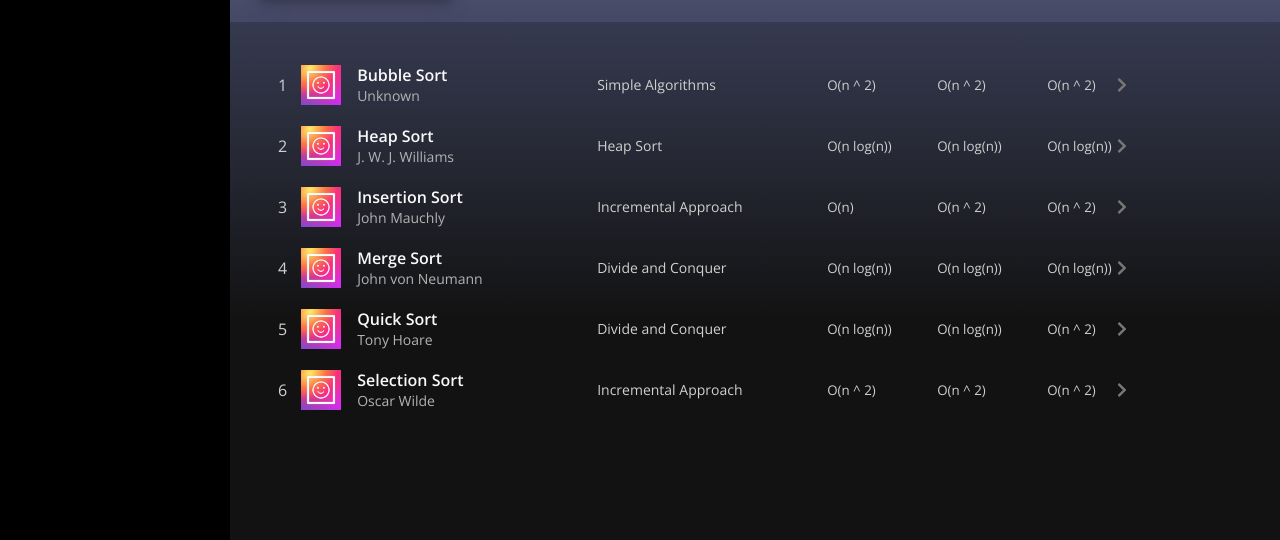
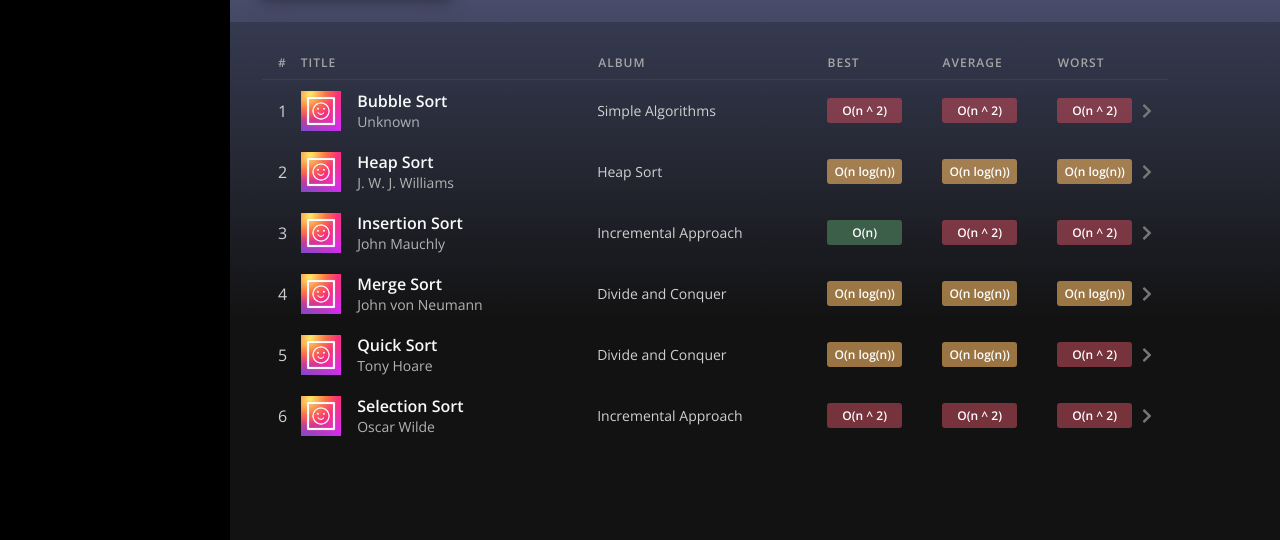
Before and after one commit to kai-wei-mo/muse-sort, a React app: page / in a window 1280 px wide. Shown: the part 260-800 px from the top of the page. Built offline with nearby package versions, Linux system fonts and the light colour scheme.

Commit message:
Minor front-end updates.
- Add playlist header.
- Add dynamic time complexity backgrounds.
- Update button and pseudocode display.

```diff
--- a/src/components/Accordion.css
+++ b/src/components/Accordion.css
@@ -53,7 +53,7 @@
 
 .accordion__content {
 	background-color: rgba(255, 255, 255, 0.1);
-	/*overflow: auto;*/
+	overflow: auto;
 	transition: max-height 0.6s ease;
 
 	box-sizing: content-box;
@@ -113,11 +113,21 @@
 }
 
 .case {
-	text-align: left;
+	text-align: center;
 	margin-right: 40px;
-	width: 70px;
+	width: 75px;
+
+	padding: 4px 4px;
+	border-radius: 3px;
+	color: white;
+	font-weight: 600;
+	font-size: 12px;
 }
 
 .worst {
 	margin-right: 0;
 }
+
+.chevron {
+	margin-left: 10px;
+}
--- a/src/components/Accordion.js
+++ b/src/components/Accordion.js
@@ -1,9 +1,10 @@
 import React, { useState, useRef } from 'react';
-import Chevron from './Chevron';
-
 import './Accordion.css';
 
+import { TIME_COLORS } from './ColorConstants.js';
+
 import Visualizer from './Visualizer.js';
+import Chevron from './Chevron';
 
 function Accordion(props) {
 	const [setActive, setActiveState] = useState('');
@@ -42,11 +43,26 @@ function Accordion(props) {
 					</a>
 				</div>
 				<span className='album-name'>{props.album}</span>
-				<span className='best case'>{props.best}</span>
-				<span className='average case'>{props.average}</span>
-				<span className='worst case'>{props.worst}</span>
+				<span
+					className='best case'
+					style={{ backgroundColor: TIME_COLORS[props.best] }}
+				>
+					{props.best}
+				</span>
+				<span
+					className='average case'
+					style={{ backgroundColor: TIME_COLORS[props.average] }}
+				>
+					{props.average}
+				</span>
+				<span
+					className='worst case'
+					style={{ backgroundColor: TIME_COLORS[props.worst] }}
+				>
+					{props.worst}
+				</span>
 
-				<Chevron className={`${setRotate}`} width={10} fill={'#777'} />
+				<Chevron className={`${setRotate} chevron`} width={10} fill={'#777'} />
 			</button>
 			<div
 				ref={content}
--- /dev/null
+++ b/src/components/ColorConstants.js
@@ -0,0 +1,8 @@
+export const TIME_COLORS = {
+	'O(n)': 'rgba(82, 139, 97, 0.6)',
+	'O(n log(n))': 'rgba(245, 183, 100, 0.6)',
+	'O(n ^ 2)': 'rgba(185, 74, 89, 0.6)',
+};
+
+// https://coolors.co/7b82b4-efc7c2-ffe5d4-bfd3c1-68a691-2a2a2a-121212
+export const BAR_COLORS = ['#a2d2ff', '#ff00a5', '#7B82B4'];
--- /dev/null
+++ b/src/components/Header.css
@@ -0,0 +1,31 @@
+@import url('https://fonts.googleapis.com/css?family=Open+Sans:400,600&display=swap');
+.header {
+	padding: 0 16px;
+	font-family: 'Open Sans', sans-serif;
+	color: #a5a5a5;
+	letter-spacing: 1px;
+	font-size: 12px;
+	font-weight: 600;
+	padding-bottom: 8px;
+	border-bottom: 1.5px solid rgb(63, 63, 63);
+}
+
+.header span:nth-child(1) {
+	margin-right: 14px;
+}
+
+.header span:nth-child(2) {
+	margin-right: 262px;
+}
+
+.header span:nth-child(3) {
+	margin-right: 182px;
+}
+
+.header span:nth-child(4) {
+	margin-right: 83px;
+}
+
+.header span:nth-child(5) {
+	margin-right: 55px;
+}
--- /dev/null
+++ b/src/components/Header.js
@@ -0,0 +1,17 @@
+import React from 'react';
+import './Header.css';
+
+let Header = () => {
+	return (
+		<div className='header'>
+			<span>#</span>
+			<span>TITLE</span>
+			<span>ALBUM</span>
+			<span>BEST</span>
+			<span>AVERAGE</span>
+			<span>WORST</span>
+		</div>
+	);
+};
+
+export default Header;
--- a/src/components/Playlist.css
+++ b/src/components/Playlist.css
@@ -15,4 +15,6 @@
 	left: 0;
 
 	padding: 2em;
+
+	/*width: 100%;*/
 }
--- a/src/components/Playlist.js
+++ b/src/components/Playlist.js
@@ -3,6 +3,8 @@ import './Playlist.css';
 
 import Accordion from './Accordion.js';
 import './Accordion.css';
+
+import Header from './Header.js';
 
 import algoDescriptions from '../algorithms/AlgoDescriptions.js';
 
@@ -19,6 +21,7 @@ class Playlist extends React.Component {
 			<div className='playlist-wrapper'>
 				<div className='bg-grad'></div>
 				<div className='playlist'>
+					<Header />
 					{algoDescriptions.map((d) => {
 						return (
 							<Accordion
--- a/src/components/Visualizer.css
+++ b/src/components/Visualizer.css
@@ -1,14 +1,19 @@
 .visualizer {
 	position: relative;
 	width: 360px;
-	height: 300px; /* max possible bar height */
+	height: 300px; /* max possible bar height is 300*/
 	display: inline-block;
-
+	margin-top: 20px;
+	margin-bottom: 20px;
 	overflow: hidden;
 }
 
 .right {
 	float: right;
+	position: relative;
+	height: calc(300px - 20px - 20px);
+
+	margin-top: 40px;
 }
 
 .code {
@@ -18,6 +23,8 @@
 	display: inline-block;
 
 	background: rgba(156, 160, 202, 0.3);
+
+	border-radius: 3px;
 }
 
 .code pre {
@@ -28,23 +35,27 @@
 }
 
 .button-group {
-	position: relative;
-	float: bottom;
+	position: absolute;
+	bottom: 0;
 }
 
 .button-group button {
-	background-color: #118ab2;
+	background: #7c83b6;
 	color: #f2f3ec;
 	padding: 10px 24px;
+	min-width: 180px;
+	display: inline-block;
+
 	cursor: pointer;
-	width: 100%;
-	display: block;
+	-webkit-appearance: none;
+	-webkit-font-smoothing: antialiased;
+	border: none;
 }
 
-.button-group button:not(:last-child) {
-	border-bottom: none; /* Prevent double borders */
+.button-group button:first-child {
+	margin-right: 30px;
 }
 
 .button-group button:hover {
-	background-color: #073b4c;
+	opacity: 0.85;
 }
--- a/src/components/Visualizer.js
+++ b/src/components/Visualizer.js
@@ -5,14 +5,16 @@ import * as Tone from 'tone';
 
 import { getBubbleSortAnimations } from '../algorithms/BubbleSort.js';
 import { getHeapSortAnimations } from '../algorithms/HeapSort.js';
+import { getInsertionSortAnimations } from '../algorithms/InsertionSort.js';
 import { getMergeSortAnimations } from '../algorithms/MergeSort.js';
 import { getQuickSortAnimations } from '../algorithms/QuickSort.js';
+import { getSelectionSortAnimations } from '../algorithms/SelectionSort.js';
 
 import musicMap from '../music/ChromaticMap.js';
+import { BAR_COLORS } from './ColorConstants';
 
 const NUM_OF_BARS = 180;
 const WIDTH = 1;
-// const SPEED = 4;
 let SPEED = 10;
 // total width of container is
 // (WIDTH + 1) * NUMOFBARS - 1
@@ -21,7 +23,6 @@ let SPEED = 10;
 const MIN_BAR_HEIGHT = 1;
 const MAX_BAR_HEIGHT = 24; // two octaves = 25 tones
 const PIXEL_CONVERSION_FACTOR = 12.5;
-const COLORS = ['#a2d2ff', 'red']; // https://coolors.co/7b82b4-efc7c2-ffe5d4-bfd3c1-68a691-2a2a2a-121212
 
 class Visualizer extends React.Component {
 	constructor(props) {
@@ -81,19 +82,26 @@ class Visualizer extends React.Component {
 
 			if (operation === 'v') {
 				setTimeout(() => {
-					barOneStyle.backgroundColor = COLORS[1];
-					barTwoStyle.backgroundColor = COLORS[1];
+					barOneStyle.backgroundColor = BAR_COLORS[1];
+					barTwoStyle.backgroundColor = BAR_COLORS[1];
 
+					try {
 						synth.triggerAttackRelease(
 							this.heightToTone(barTwoStyle.height),
 							'8n'
 						);
+					} catch (e) {}
 				}, i * SPEED);
 
 				setTimeout(() => {
-					barOneStyle.backgroundColor = COLORS[0];
-					barTwoStyle.backgroundColor = COLORS[0];
+					barOneStyle.backgroundColor = BAR_COLORS[0];
+					barTwoStyle.backgroundColor = BAR_COLORS[0];
 				}, (i + 1) * SPEED);
+			} else if (operation === 'p') {
+				setTimeout(() => {
+					barOneStyle.backgroundColor = BAR_COLORS[2];
+					barTwoStyle.backgroundColor = BAR_COLORS[2];
+				}, i * SPEED);
 			} else {
 				setTimeout(() => {
 					let { array } = this.state;
@@ -117,7 +125,7 @@ class Visualizer extends React.Component {
 				const [barOneIdx, barTwoIdx] = animations[i];
 				const barOneStyle = arrayBars[barOneIdx].style;
 				const barTwoStyle = arrayBars[barTwoIdx].style;
-				const color = i % 3 === 0 ? COLORS[1] : COLORS[0];
+				const color = i % 3 === 0 ? BAR_COLORS[1] : BAR_COLORS[0];
 				setTimeout(() => {
 					barOneStyle.backgroundColor = color;
 					barTwoStyle.backgroundColor = color;
@@ -145,24 +153,39 @@ class Visualizer extends React.Component {
 		this.genericSort(getHeapSortAnimations);
 	}
 
+	insertionSort() {
+		this.genericSort(getInsertionSortAnimations);
+	}
+
 	quickSort() {
 		this.genericSort(getQuickSortAnimations);
 	}
 
+	selectionSort() {
+		this.genericSort(getSelectionSortAnimations);
+	}
+
 	render() {
 		const { array } = this.state;
-		const aliasToFunction = {};
-		aliasToFunction['merge'] = () => {
+		const aliasToFunction = {
+			bubble: () => {
+				this.bubbleSort();
+			},
+			heap: () => {
+				this.heapSort();
+			},
+			insertion: () => {
+				this.insertionSort();
+			},
+			merge: () => {
 				this.mergeSort();
-		};
-		aliasToFunction['bubble'] = () => {
-			this.bubbleSort();
-		};
-		aliasToFunction['heap'] = () => {
-			this.heapSort();
-		};
-		aliasToFunction['quick'] = () => {
+			},
+			quick: () => {
 				this.quickSort();
+			},
+			selection: () => {
+				this.selectionSort();
+			},
 		};
 
 		return (
@@ -173,7 +196,7 @@ class Visualizer extends React.Component {
 							className={`visualizer-bar ${this.props.alias}`}
 							key={i}
 							style={{
-								backgroundColor: COLORS[0],
+								backgroundColor: BAR_COLORS[0],
 								height: `${val}px`,
 								position: 'absolute',
 								left: `${(WIDTH + 1) * i}px`,
@@ -192,9 +215,7 @@ class Visualizer extends React.Component {
 					</div>
 
 					<div className='button-group'>
-						<button onClick={() => this.resetArray()}>
-							Generate New Array
-						</button>
+						<button onClick={() => this.resetArray()}>NEW ARRAY</button>
 						<button onClick={() => aliasToFunction[this.props.alias]()}>
 							SORT
 						</button>
```
Lines whose indentation alone changed are shown as unchanged.
